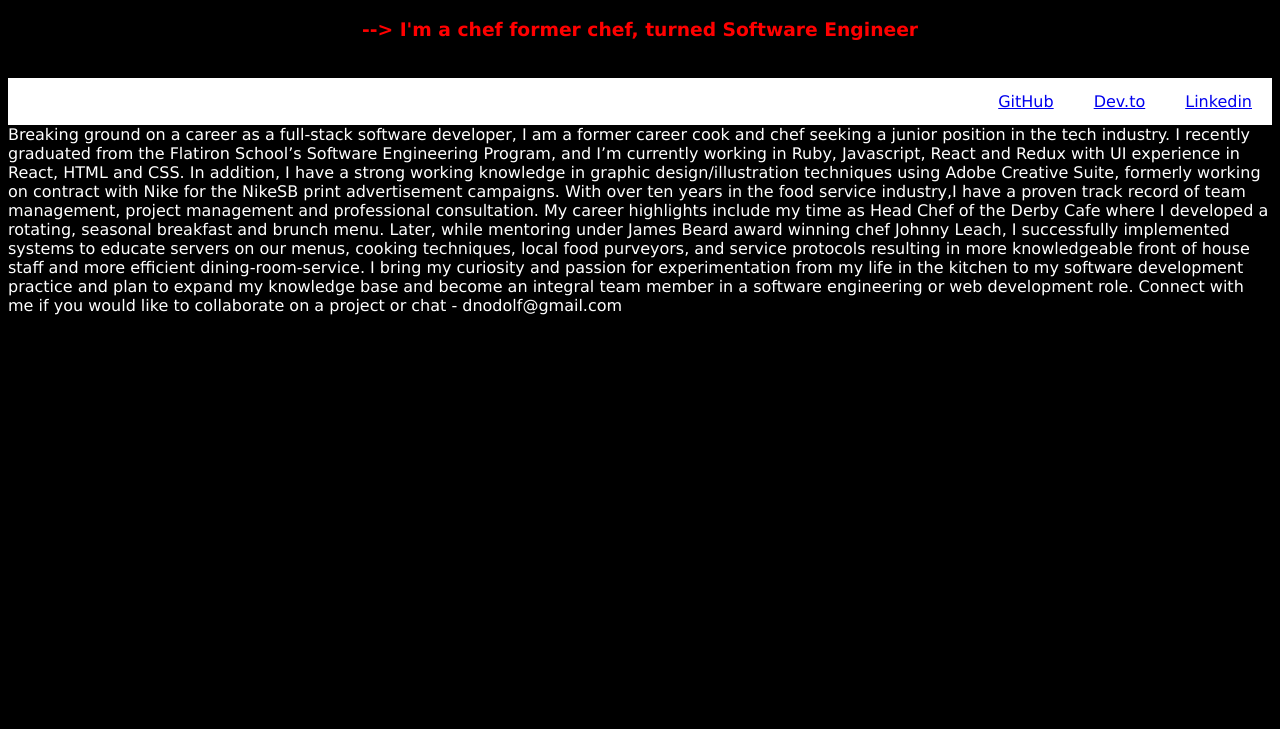
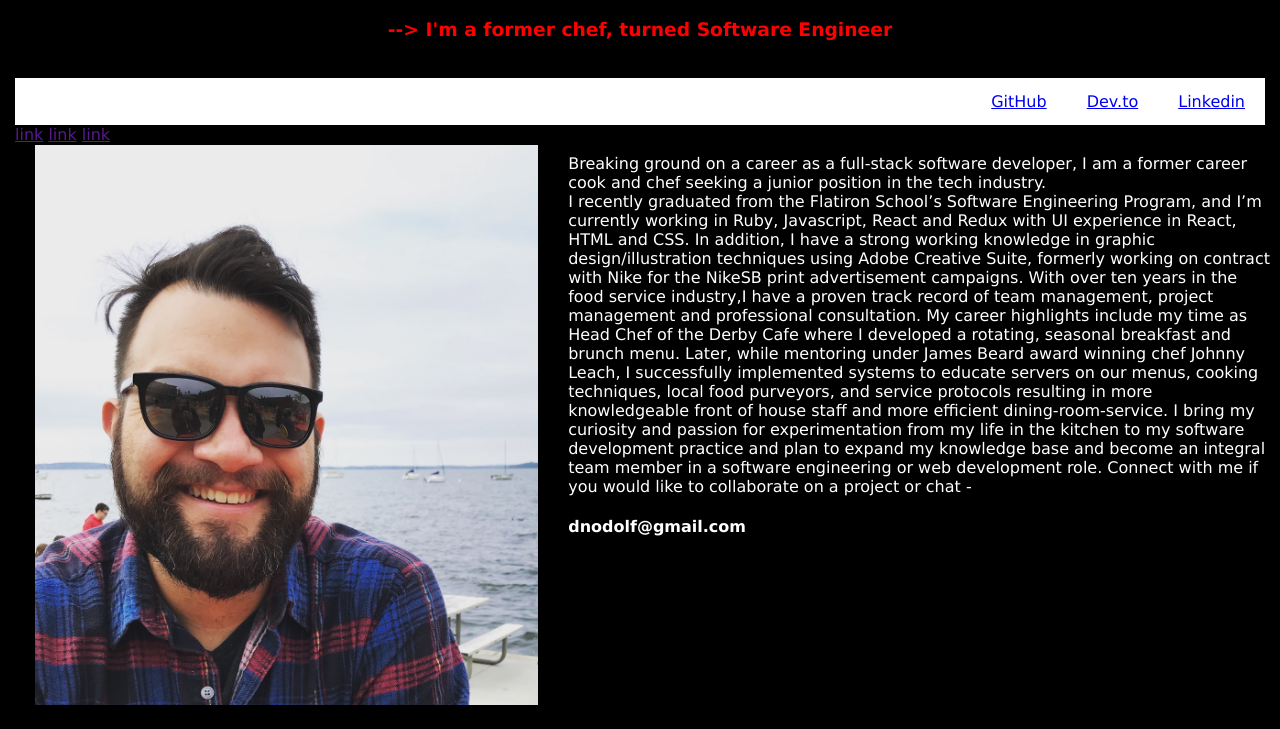
Before and after one commit to dnodolf1212/DwightNodolf, a plain HTML site: page src/index.html in a window 1280 px wide. Shown: the part 89-818 px from the top of the page. Drawn offline with Linux system fonts and the light colour scheme.

Commit message:
create flex -row- for new image and bip paragraph, also create new parent element for apps and blog divs.

```diff
--- a/src/application.css
+++ b/src/application.css
@@ -1,3 +1,7 @@
+* {
+  box-sizing: border-box;
+}
+
 html {
   background-color: black;
   font-family: Verdana, Geneva, Tahoma, sans-serif;
@@ -5,6 +9,8 @@ html {
 
 body {
   color: white;
+  margin-left: 15px;
+  margin-right: 15px;
 }
 
 .header {
@@ -41,7 +47,20 @@ body {
   color: black;
 }
 
-#topnav a.active {
-  background-color: #666;
-  color: green;
+.row {
+  display: flex;
+  position: absolute;
 }
+
+.myimage img{
+  height: 600px;
+  width: auto;
+  flex: 50%;
+  padding: 20px;
+}
+
+.rightsiderow {
+  text-align: left;
+  padding: 10px 10px 10px 10px;
+  flex: 50%;
+}
--- a/src/index.html
+++ b/src/index.html
@@ -7,11 +7,11 @@
   <link rel="stylesheet" type="text/css" href="application.css" />
  </head>
   <body>
-    <div class="wrapper">
+
 
       <div class="header">
         <h1 class="title">Dweezy</h1>
-        <h3>--> I'm a chef former chef, turned Software Engineer</h3>
+        <h3>--> I'm a former chef, turned Software Engineer</h3>
       </div>
 
       <div id="topnav">
@@ -20,30 +20,37 @@
           <a href="https://github.com/dnodolf1212" class="right">GitHub</a>
       </div>
 
-      <div class="side">
-
+      <div class="row">
+        <div class="myimage">
+          <img src="assets/Site profile.JPG"  />
         </div>
 
-      <div id="bio_container">
-          Breaking ground on a career as a full-stack software developer, I am a former career cook and chef seeking a junior position in the tech industry.
+        <div class="rightsiderow">
+          <br>
+            Breaking ground on a career as a full-stack software developer, I am a former career cook and chef seeking a junior position in the tech industry.</br>
             I recently graduated from the Flatiron School’s Software Engineering Program, and I’m currently working in Ruby, Javascript, React and Redux with UI experience in React, HTML and CSS.
             In addition, I have a strong working knowledge in graphic design/illustration techniques using Adobe Creative Suite, formerly working on contract with Nike for the NikeSB print advertisement campaigns.
-          With over ten years in the food service industry,I have a proven track record of team management, project management and professional consultation. My career highlights include my time as Head Chef of the Derby Cafe where I developed a rotating, seasonal breakfast and brunch menu. Later, while mentoring under James Beard award winning chef Johnny Leach, I successfully implemented systems to educate servers on our menus, cooking techniques, local food purveyors, and service protocols resulting in more knowledgeable front of house staff and more efficient dining-room-service. I bring my curiosity and passion for experimentation from my life in the kitchen to my software development practice and plan to expand my knowledge base and become an integral team member in a software engineering or web development role. Connect with me if you would like to collaborate on a project or chat - dnodolf@gmail.com</p>
+            With over ten years in the food service industry,I have a proven track record of team management, project management and professional consultation.
+            My career highlights include my time as Head Chef of the Derby Cafe where I developed a rotating, seasonal breakfast and brunch menu.
+            Later, while mentoring under James Beard award winning chef Johnny Leach, I successfully implemented systems to educate servers on our menus, cooking techniques,
+            local food purveyors, and service protocols resulting in more knowledgeable front of house staff and more efficient dining-room-service.
+            I bring my curiosity and passion for experimentation from my life in the kitchen to my software development practice and plan to expand my knowledge
+            base and become an integral team member in a software engineering or web development role.
+            Connect with me if you would like to collaborate on a project or chat - <h4>dnodolf@gmail.com</h4>
+          </p>
+        </div>
       </div>
 
-      <div id="apps_container">
-        <a href=""></a> <a href=""></a> <a href=""></a>
+      <div class="wrapper">
+        <div class="apps-container">
+          <a href="">link</a>
+          <a href="">link</a>
+          <a href="">link</a>
         </div>
 
         <div id="blog_container">
 
         </div>
-
-      <div class="footer">
-
-      </div>
-
-
       </div>
 
   <script type="src/javascript" src="index.js" chraset="UTF-8"></script>
```
Also changed, not shown: src/assets/Site profile.JPG (added). Lines whose indentation alone changed are shown as unchanged.
